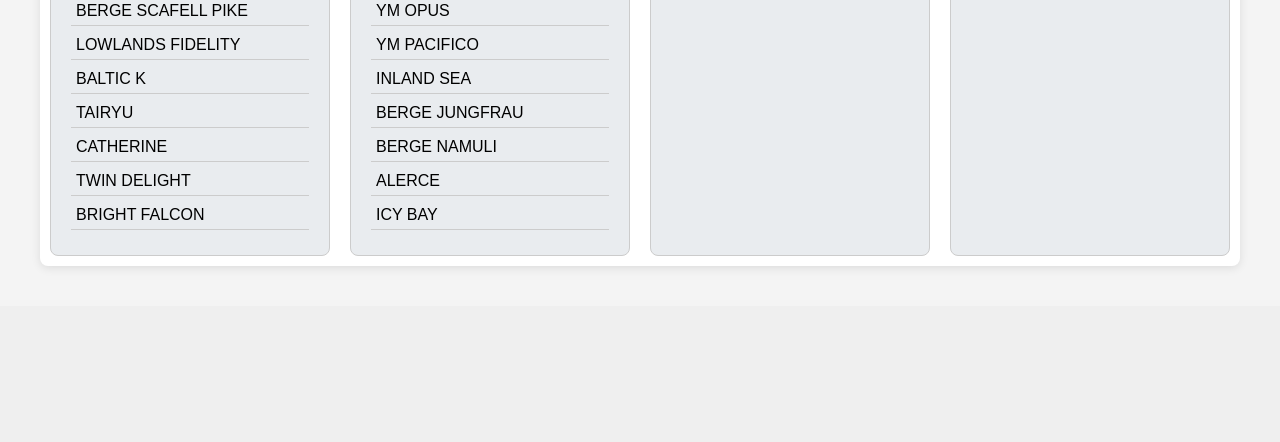
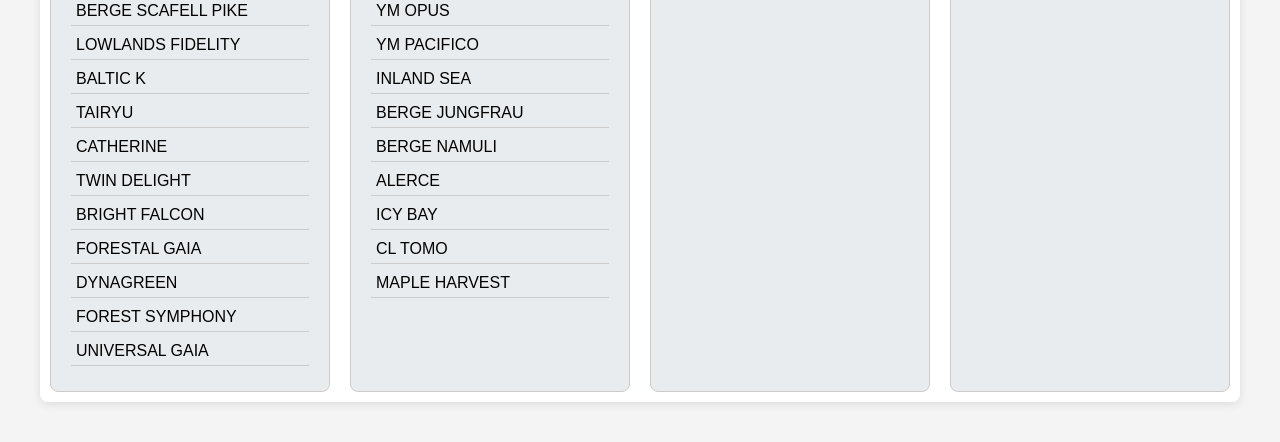
Before and after one commit to rafael0915/JIRAF_SIT, a Flask app: page /vesselist2 in a window 1280 px wide. Shown: the part 984-1426 px from the top of the page. Before the commit the page ends 1250 px from the top, so only its background shows below. Run offline with Flask 3, Linux system fonts and the light colour scheme.

Commit message:
vessel list update
Vessel list update - Rafael

```diff
--- a/templates/vesselist2.html
+++ b/templates/vesselist2.html
@@ -85,6 +85,10 @@
             <p>CATHERINE</p>
 	    <p>TWIN DELIGHT</p>
             <p>BRIGHT FALCON</p>
+            <p>FORESTAL GAIA</p>
+            <p>DYNAGREEN</p>
+	    <p>FOREST SYMPHONY</p>
+            <p>UNIVERSAL GAIA</p>
         </div>
 
         <div class="sidebar">
@@ -119,6 +123,9 @@
             <p>BERGE NAMULI</p>
             <p>ALERCE</p>
             <p>ICY BAY</p>
+            <p>CL TOMO</p>
+            <p>MAPLE HARVEST</p>
+
         </div>
 
         <div class="sidebar">
```
